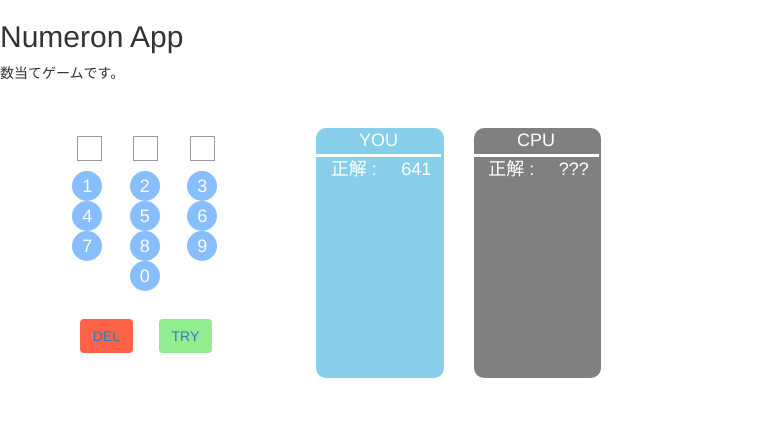
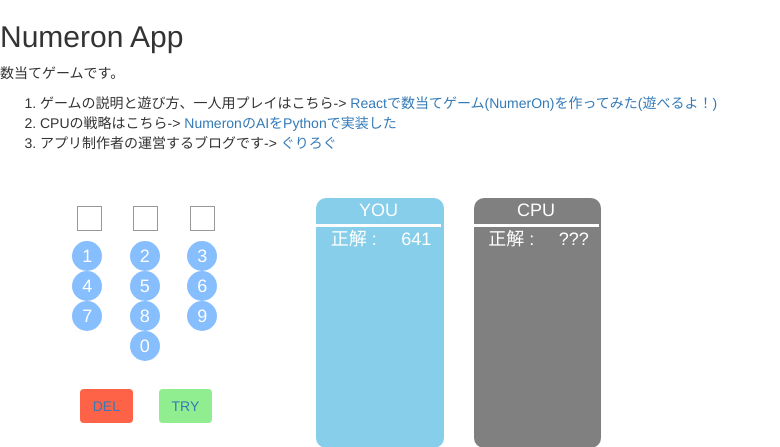
Before and after one commit to habroptilus/numeron, a Flask app: page / in a window 1280 px wide. Shown: the top 447 px of the page, without its empty margins (0-780 px from the left). Run offline with Flask 2, Linux system fonts and the light colour scheme; some libraries are stand-ins or nearby versions.

Commit message:
readme追加

```diff
--- a/main/templates/layout.html
+++ b/main/templates/layout.html
@@ -9,6 +9,26 @@
 
 <h2>Numeron App</h2>
 <p>数当てゲームです。</p>
+<div class="readme">
+<ol>
+    <li>
+        ゲームの説明と遊び方、一人用プレイはこちら->
+        <a href="http://www.smartbowwow.com/2018/04/reactnumeron.html">
+            Reactで数当てゲーム(NumerOn)を作ってみた(遊べるよ！)
+        </a>
+     </li>
+     <li>
+         CPUの戦略はこちら->
+         <a href="#">
+             NumeronのAIをPythonで実装した
+         </a>
+     </li>
+     <li>
+         アプリ制作者の運営するブログです->
+         <a href="http://www.smartbowwow.com/">ぐりろぐ</a>
+     </li>
+</ol>
+</div>
 {% block body %}
 {% endblock %}
 <script src="./static/bundle.js" ></script>
```
